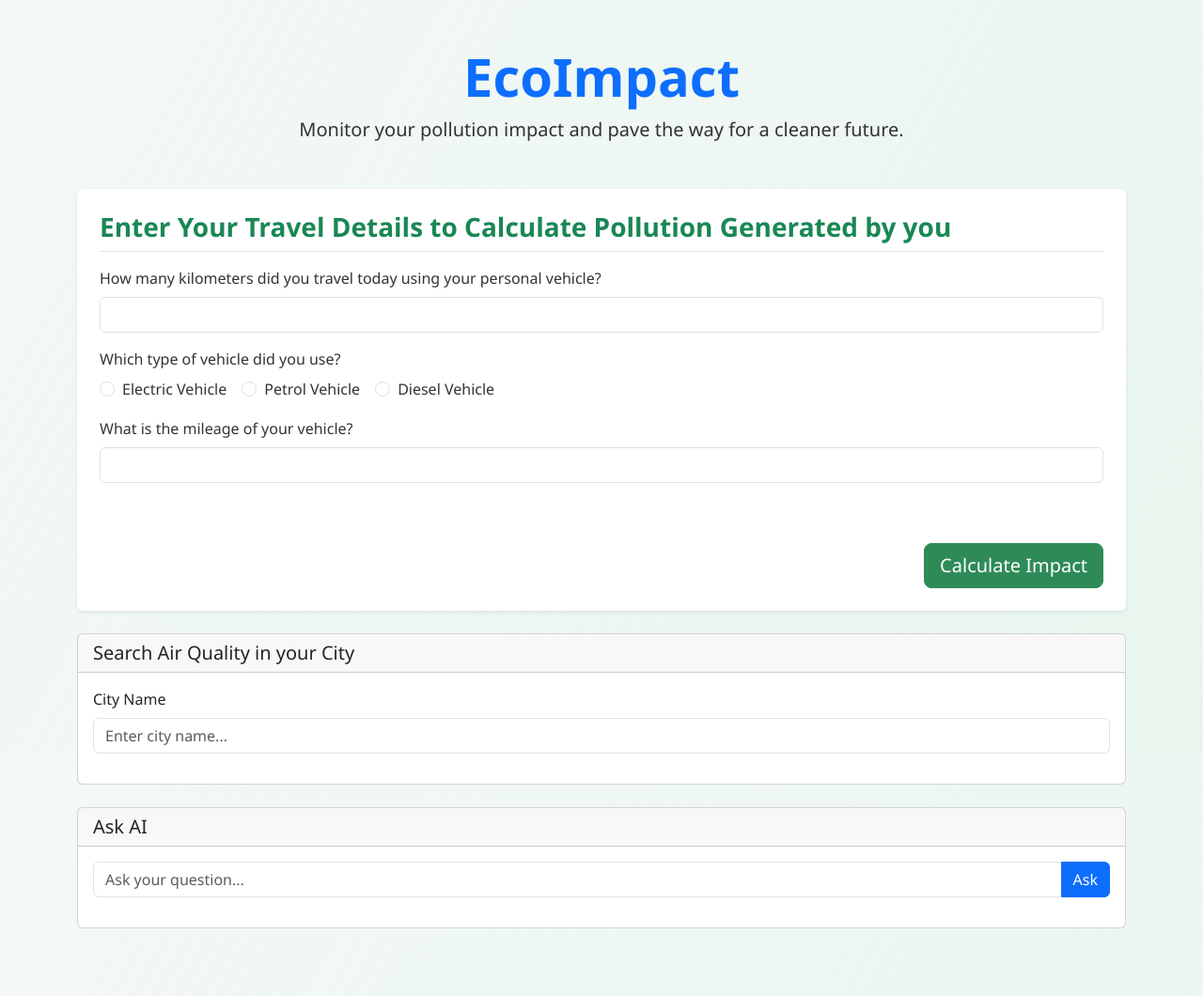
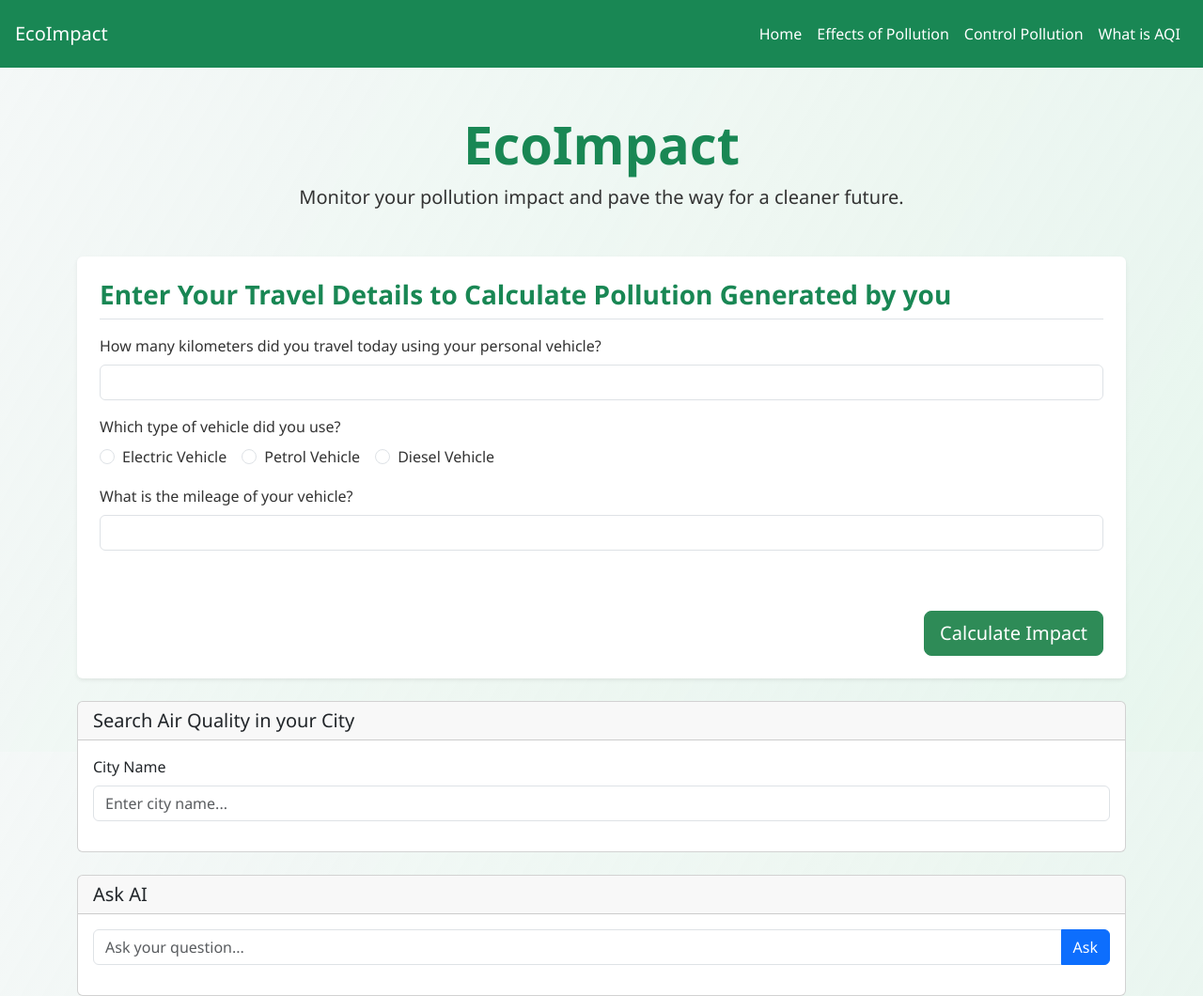
Before and after one commit to SureshTimma/EcoImpact, a plain HTML site: page index.html in a window 1280 px wide. Shown: the whole page at 94% size. Drawn offline with nearby package versions, Linux system fonts and the light colour scheme.

Commit message:
new start

```diff
--- a/index.html
+++ b/index.html
@@ -13,9 +13,27 @@
     <link rel="stylesheet" href="style.css" />
   </head>
   <body class="bg-light">
+    <nav class="navbar navbar-expand-lg navbar-light bg-success p-3">
+      <a class="navbar-brand text-white" href="#">EcoImpact</a>
+      <button class="navbar-toggler" type="button" data-bs-toggle="collapse" data-bs-target="#navbarNavAltMarkup"
+              aria-controls="navbarNavAltMarkup" aria-expanded="false" aria-label="Toggle navigation">
+        <span class="navbar-toggler-icon"></span>
+      </button>
+      <div class="collapse navbar-collapse" id="navbarNavAltMarkup">
+        <div class="navbar-nav ms-auto">
+          <a class="nav-item nav-link text-white active" href="/">Home</a>
+          <a class="nav-item nav-link text-white" href="https://www.epa.gov/air-research/research-health-effects-air-pollution">Effects of Pollution</a>
+          <a class="nav-item nav-link text-white" href="https://www.pca.state.mn.us/news-and-stories/what-you-can-do-about-air-pollution">Control Pollution</a>
+          <a class="nav-item nav-link text-white active" href="https://en.wikipedia.org/wiki/Air_quality_index">What is AQI</a>
+        </div>
+      </div>
+    </nav>
+
+
     <div class="container py-5">
+
       <header class="text-center mb-5">
-        <h1 class="display-4 text-primary">EcoImpact</h1>
+        <h1 class="display-4 text-success">EcoImpact</h1>
         <p class="lead">
           Monitor your pollution impact and pave the way for a cleaner future.
         </p>
```
